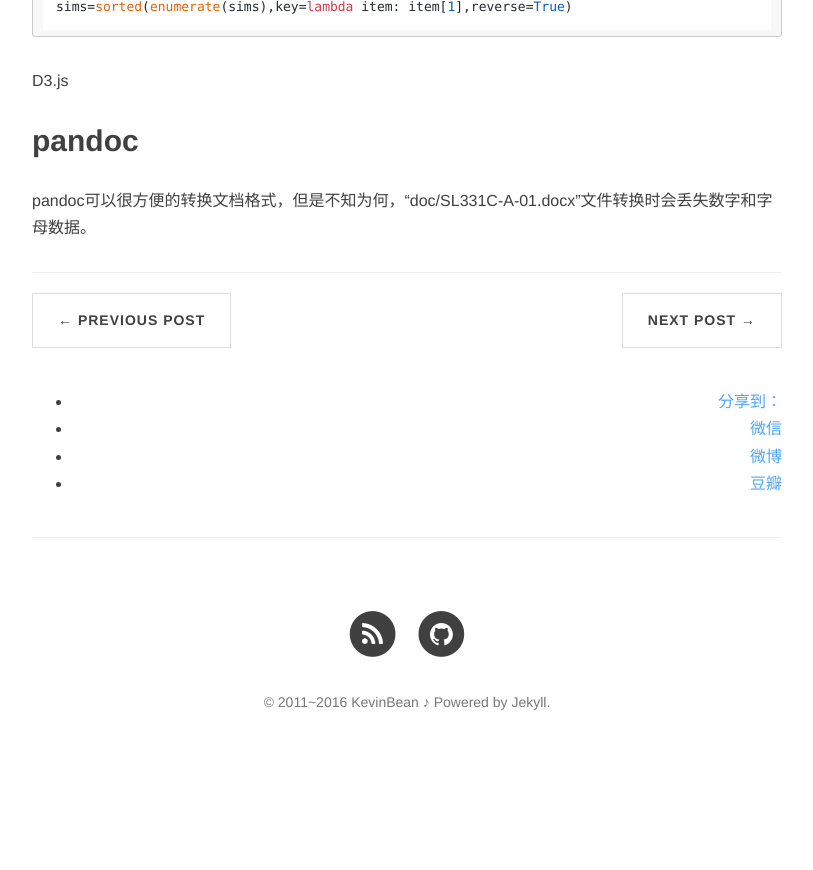
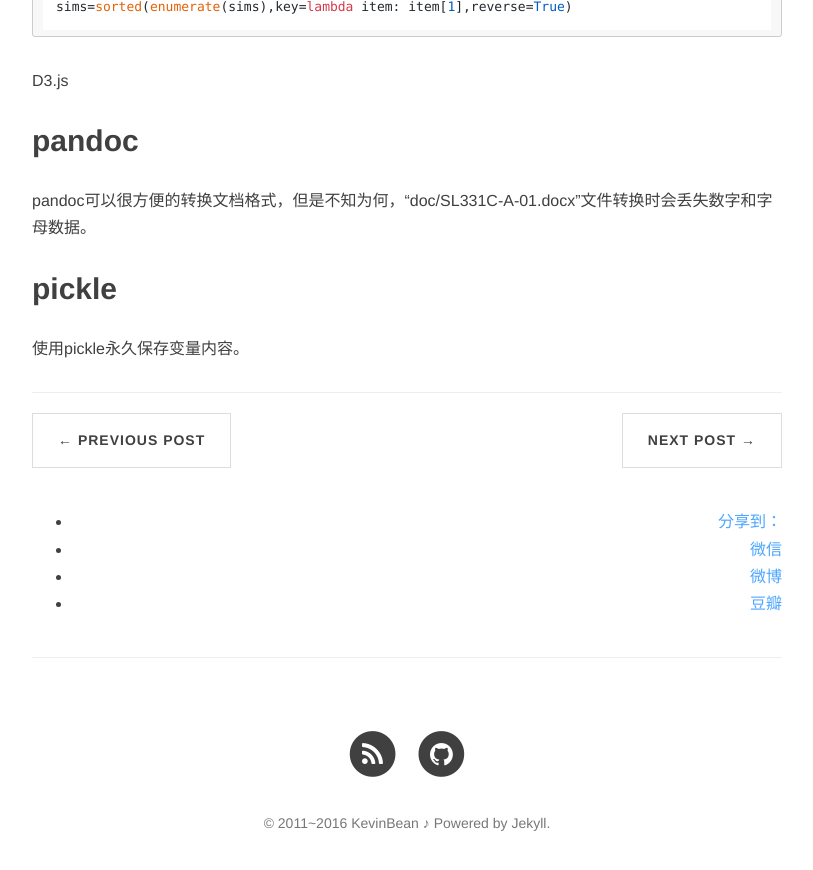
Before and after one commit to KevinBean/KevinBean.github.io.old, a Jekyll site: the page built from _posts/2016-07-29-Project729-notebook.md, in a window 1280 px wide and 900 px high, scrolled down 1005 px. Shown: the top 870 px of the window, without its empty margins (233-1046 px from the left). Built offline with Jekyll 4.4.1, drawn with Linux system fonts in a browser that asks for light colours; nearby versions of some CDN libraries; comment, search, counter and statistics services are not loaded; before the commit the page ends 1785 px from its top, so only the background shows below that.

Commit message:
使用pickle永久保存变量内容

```diff
--- a/_posts/2016-07-29-Project729-notebook.md
+++ b/_posts/2016-07-29-Project729-notebook.md
@@ -28,3 +28,6 @@
 
 ## pandoc
 pandoc可以很方便的转换文档格式，但是不知为何，“doc/SL331C-A-01.docx”文件转换时会丢失数字和字母数据。
+
+## pickle
+使用pickle永久保存变量内容。
```
